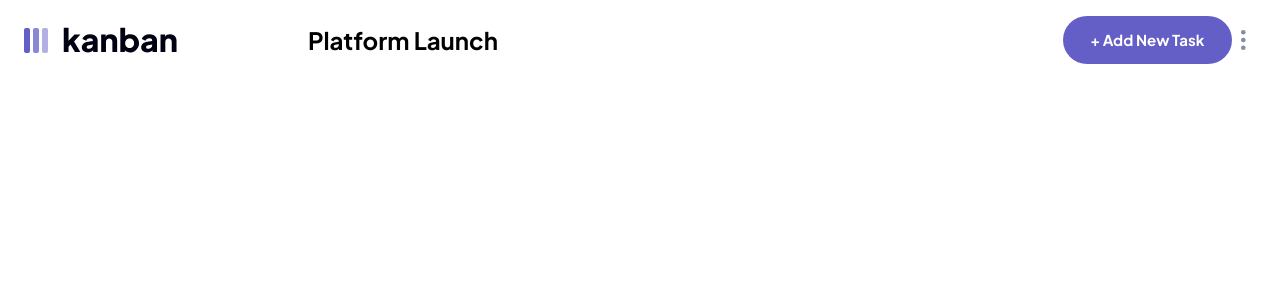
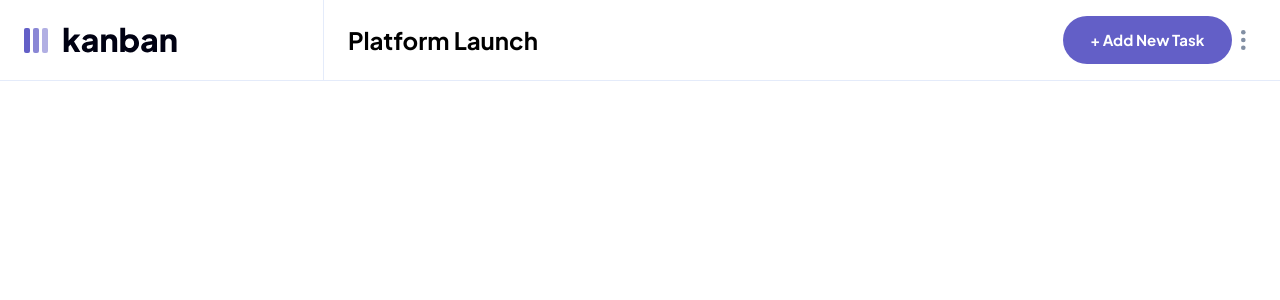
Before and after one commit to MarcinFiuk/kanban-task-management-web-app, a React (Vite) app: page / in a window 1280 px wide. Shown: the top 300 px of the page. Built offline with nearby package versions, Linux system fonts and the light colour scheme.

Commit message:
style: add border to header

```diff
--- a/src/components/Header.tsx
+++ b/src/components/Header.tsx
@@ -12,10 +12,12 @@ type HeaderProps = { darkMode: boolean };
 const Header = (props: HeaderProps) => {
     const { darkMode } = props;
     return (
-        <header className='grid grid-cols-headerMobile md:grid-cols-headerDesktop p-4 md:px-6 items-center gap-4 md:gap-6 '>
-            <Logo darkMode={darkMode} />
+        <header className='grid grid-cols-headerMobile md:grid-cols-headerTablet lg:grid-cols-headerDesktop  items-center gap-4 md:gap-6 border-b border-b-linesLight px-4 md:px-6'>
+            <div className='flex items-center md:border-r md:border-r-linesLight h-full py-4'>
+                <Logo darkMode={darkMode} />
+            </div>
 
-            <div className='flex items-center gap-2'>
+            <div className='flex items-center gap-2 py-4'>
                 <h1 className='text-headingL md:text-headingXL lg:text-headingXXL'>
                     Platform Launch
                 </h1>
@@ -23,7 +25,7 @@ const Header = (props: HeaderProps) => {
                     <img src={Chevron} alt='chevron' />
                 </div>
             </div>
-            <div className='flex'>
+            <div className='flex py-4 '>
                 <ButtonPrimary classes='md:hidden py-2.5 bg-mainPurple w-12'>
                     <img src={AddTask} alt='add task' />
                 </ButtonPrimary>
--- a/tailwind.config.js
+++ b/tailwind.config.js
@@ -8,14 +8,14 @@ export default {
             mainPurple: '#635FC7',
             mainPureLight: '#A8A4FF',
             red: '#EA5555',
-            redLight: '',
+            redLight: '#FF9898',
             black: '#000112',
             veryDarkGrey: '#20212C',
             darkGrey: '#2B2C37',
             mediumGrey: '#828FA3',
-            grayLight: '#E4EBFA',
+            grayLight: '#F4F7FD',
             lines: '#3E3F4E',
-            linesLight: '#FF9898',
+            linesLight: '#E4EBFA',
         },
         fontFamily: {
             body: '"Plus Jakarta Sans", Roboto, sans-serif',
@@ -34,7 +34,8 @@ export default {
         },
         gridTemplateColumns: {
             headerMobile: '24px 1fr 68px',
-            headerDesktop: '260px 1fr 193px',
+            headerTablet: '260px 1fr 193px',
+            headerDesktop: '300px 1fr 193px',
         },
         extend: {
             spacing: {
```
